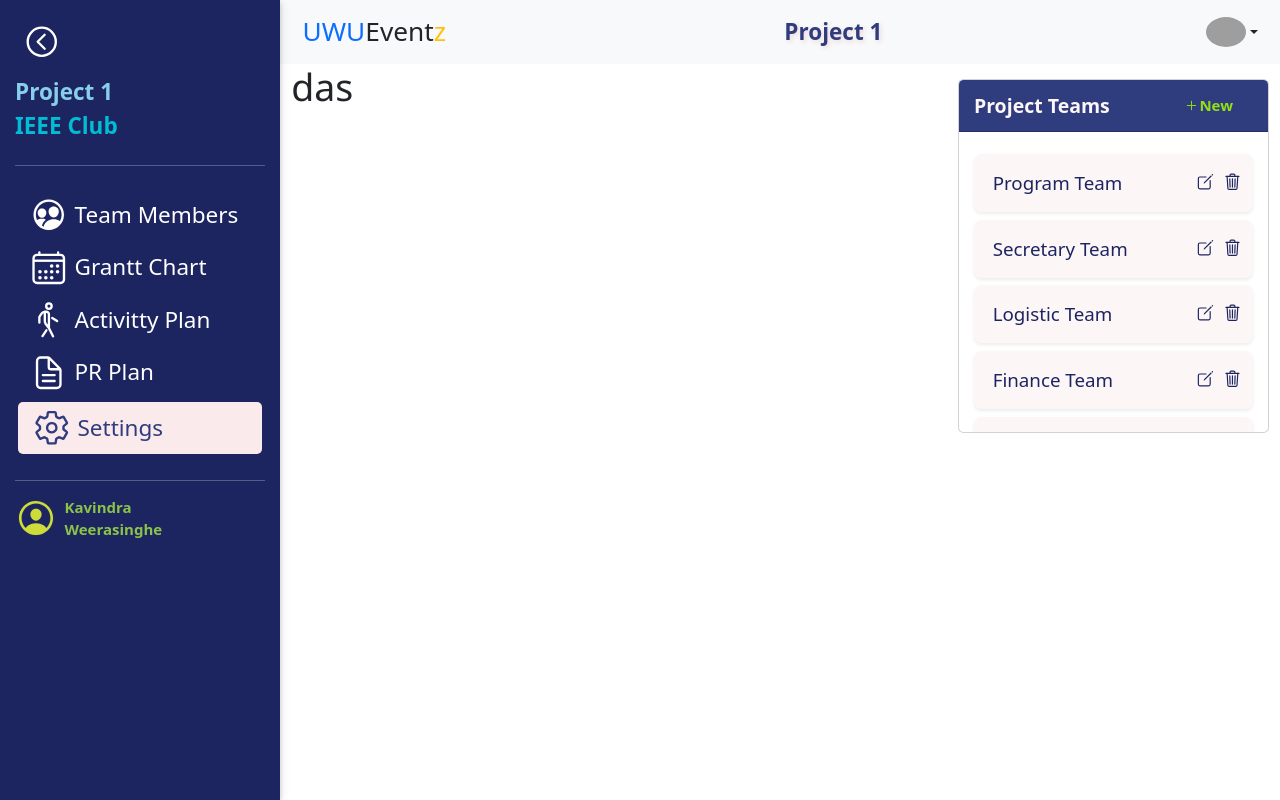
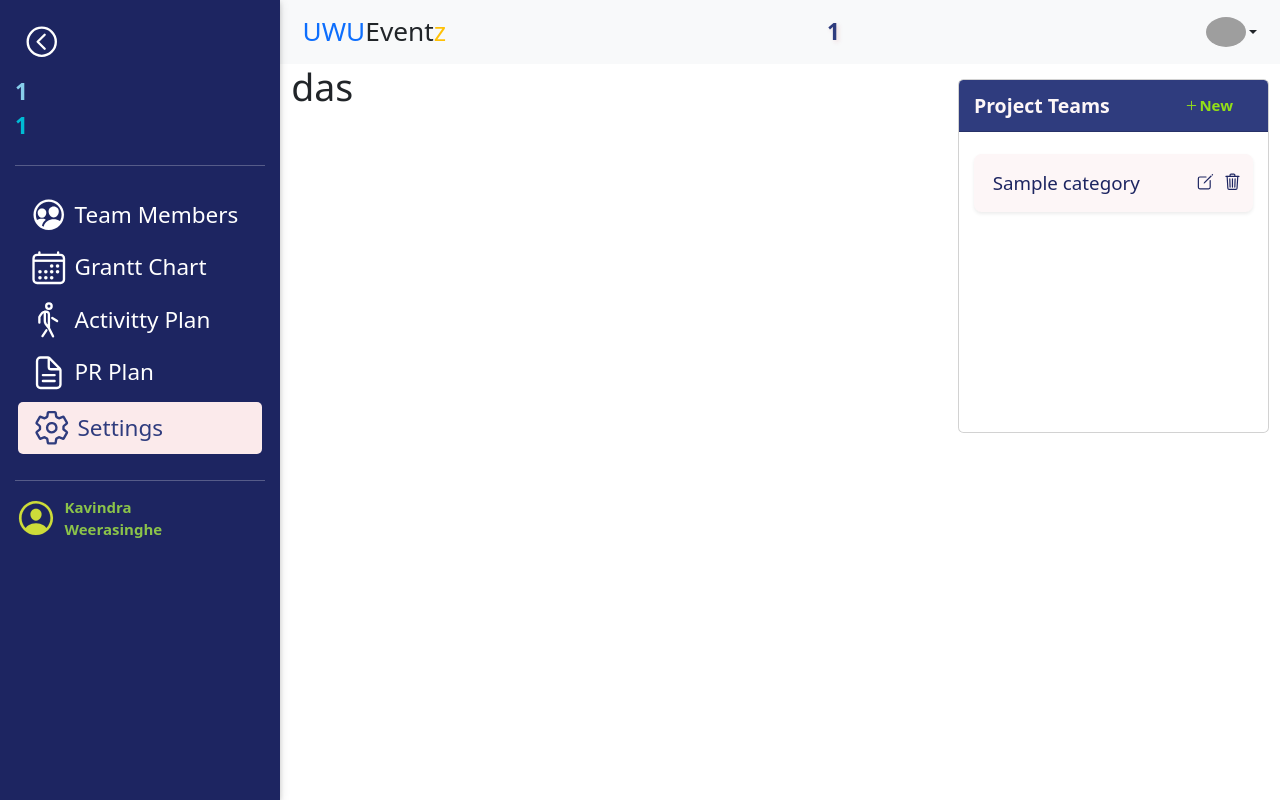
Before and after one commit to WDK-Techno/University-Event-Management-System, a PHP site: page /projectdashboard.php in a window 1280 px wide. Run offline with PHP 8.4, Linux system fonts and the light colour scheme; tables that the repository leaves empty hold one stand-in row (values such as "Sample post"); grey boxes are pictures that could not be loaded.

Commit message:
team categoru add and load completed

```diff
--- a/classes/Project.php
+++ b/classes/Project.php
@@ -97,7 +97,7 @@ class Project
 
             if ($pstmt->rowCount() > 0) {
                 $this->projectID = $con->lastInsertId();
-                $this->loadDataFromProectID($con);
+                $this->loadDataFromProjectID($con);
             } else {
 
                 return false;
@@ -107,7 +107,7 @@ class Project
         }
     }
 
-    public function loadDataFromProectID($con)
+    public function loadDataFromProjectID($con)
     {
 
         try {
--- /dev/null
+++ b/classes/TeamCategory.php
@@ -0,0 +1,116 @@
+<?php
+
+namespace classes;
+
+use PDOException;
+
+class TeamCategory
+{
+    private $categoryID;
+    private $categoryName;
+    private $projectID;
+    private $status;
+
+    public function getCategoryID()
+    {
+        return $this->categoryID;
+    }
+
+    public function setCategoryID($categoryID)
+    {
+        $this->categoryID = $categoryID;
+    }
+
+
+    public function getCategoryName()
+    {
+        return $this->categoryName;
+    }
+
+
+    public function setCategoryName($categoryName)
+    {
+        $this->categoryName = $categoryName;
+    }
+
+
+    public function getProjectID()
+    {
+        return $this->projectID;
+    }
+
+
+    public function setProjectID($projectID)
+    {
+        $this->projectID = $projectID;
+    }
+
+
+    public function getStatus()
+    {
+        return $this->status;
+    }
+
+
+    public function setStatus($status)
+    {
+        $this->status = $status;
+    }
+
+    public function __construct($categoryID, $categoryName, $projectID, $status)
+    {
+        $this->categoryID = $categoryID;
+        $this->categoryName = $categoryName;
+        $this->projectID = $projectID;
+        $this->status = $status;
+    }
+
+    public function addNewTeam($con)
+    {
+        try {
+
+
+            $query = "INSERT INTO team_category (category_name, project_id, status)
+                    VALUES (?,?,?)";
+            $pstmt = $con->prepare($query);
+            $pstmt->bindValue(1, $this->categoryName);
+            $pstmt->bindValue(2, $this->projectID);
+            $pstmt->bindValue(3, $this->status);
+            $pstmt->execute();
+
+            return $pstmt->rowCount() > 0;
+
+        } catch (PDOException $exc) {
+            die("Error in Team Category Inserting " . $exc->getMessage());
+        }
+
+    }
+
+    public static function getTeamCategoeryListFromProjectID($con, $projectID)
+    {
+        $teamCategories = array();
+        try {
+
+            $query = "SELECT * FROM team_category WHERE project_id=?";
+            $pstmt = $con->prepare($query);
+            $pstmt->bindValue(1, $projectID);
+            $pstmt->execute();
+            $rs = $pstmt->fetchAll(\PDO::FETCH_OBJ);
+            if (!empty($rs)) {
+                foreach ($rs as $row) {
+                    $teamCategory = new TeamCategory($row->category_id, $row->category_name,
+                        $row->project_id, $row->status);
+                    $teamCategories[] = $teamCategory;
+                }
+            }
+
+        } catch (PDOException $exc) {
+            die("Error in Team Category Loading " . $exc->getMessage());
+        }
+        return $teamCategories;
+    }
+
+
+
+
+}
--- a/classes/User.php
+++ b/classes/User.php
@@ -104,6 +104,42 @@ class Undergraduate extends User
     private $lastName;
     private $contactNo;
 
+    public function getFirstName()
+    {
+        return $this->firstName;
+    }
+
+
+    public function setFirstName($firstName)
+    {
+        $this->firstName = $firstName;
+    }
+
+
+    public function getLastName()
+    {
+        return $this->lastName;
+    }
+
+
+    public function setLastName($lastName)
+    {
+        $this->lastName = $lastName;
+    }
+
+    public function getContactNo()
+    {
+        return $this->contactNo;
+    }
+
+
+    public function setContactNo($contactNo)
+    {
+        $this->contactNo = $contactNo;
+    }
+
+
+
     public function __construct($usrname, $password, $firstName, $lastName, $contactNo)
     {
         parent::__construct($usrname, $password);
@@ -161,6 +197,27 @@ class Undergraduate extends User
         }
     }
 
+    public function loadDataFromUserID($con){
+
+        $query = "SELECT * FROM undergraduate INNER JOIN user ON undergraduate.user_id = user.user_id WHERE user.user_id =?";
+        $pstmt = $con->prepare($query);
+        $pstmt->bindValue(1, parent::getUserId());
+        $pstmt->execute();
+        $rs = $pstmt->fetch(\PDO::FETCH_OBJ);
+        if (!empty($rs)) {
+            parent::setUsername($rs->user_name);
+            parent::setRole($rs->role);
+            parent::setStatus($rs->status);
+            $this->firstName = $rs->first_name;
+            $this->lastName = $rs->last_name;
+            $this->contactNo = $rs->contact_no;
+
+            return true;
+        } else {
+            return false;
+        }
+    }
+
 }
 
 class Club extends User
@@ -168,7 +225,32 @@ class Club extends User
     private $clubName;
     private $contactNo;
 
-    public function __construct($usrname, $password,$clubName,$contactNo)
+
+    public function getClubName()
+    {
+        return $this->clubName;
+    }
+
+
+    public function setClubName($clubName)
+    {
+        $this->clubName = $clubName;
+    }
+
+
+    public function getContactNo()
+    {
+        return $this->contactNo;
+    }
+
+
+    public function setContactNo($contactNo)
+    {
+        $this->contactNo = $contactNo;
+    }
+
+
+    public function __construct($usrname, $password, $clubName, $contactNo)
     {
         parent::__construct($usrname, $password);
 
@@ -177,7 +259,9 @@ class Club extends User
         parent::setRole("club");
         parent::setStatus("new");
     }
-    public function registerClub($con){
+
+    public function registerClub($con)
+    {
         $findDuplicate = parent::checkDuplicateEmail($con); //check duplicate
         if (!$findDuplicate) {
             try {
@@ -200,14 +284,35 @@ class Club extends User
                     $pstmt2->bindValue(3, $this->contactNo);
                     $pstmt2->execute();
 
-                    return $pstmt2->rowCount()>0;
-                }else{
+                    return $pstmt2->rowCount() > 0;
+                } else {
                     return false;
                 }
-            }catch (PDOException $exc){
-                die("Error in Club Registraion ". $exc->getMessage() );
+            } catch (PDOException $exc) {
+                die("Error in Club Registraion " . $exc->getMessage());
             }
-        }else{
+        } else {
+            return false;
+        }
+    }
+
+    public function loadDataFromUserID($con)
+    {
+
+        $query = "SELECT * FROM club INNER JOIN user ON club.user_id = user.user_id WHERE user.user_id =?";
+        $pstmt = $con->prepare($query);
+        $pstmt->bindValue(1, parent::getUserId());
+        $pstmt->execute();
+        $rs = $pstmt->fetch(\PDO::FETCH_OBJ);
+        if (!empty($rs)) {
+            parent::setUsername($rs->user_name);
+            parent::setRole($rs->role);
+            parent::setStatus($rs->status);
+            $this->clubName = $rs->name;
+            $this->contactNo = $rs->contact_no;
+
+            return true;
+        } else {
             return false;
         }
     }
--- a/projectdashboard.php
+++ b/projectdashboard.php
@@ -1,4 +1,39 @@
 <?php
+
+require_once "classes/DBConnector.php";
+require_once "classes/Project.php";
+require_once "classes/User.php";
+require_once "classes/TeamCategory.php";
+
+use classes\Project;
+use classes\DBConnector;
+use classes\Club;
+use classes\Undergraduate;
+use classes\TeamCategory;
+
+$projectIDFromSession = 1;
+$con = DBConnector::getConnection();
+
+//Load Project Details to object
+$project = new Project($projectIDFromSession, null, null, null, null);
+
+if (!$project->loadDataFromProjectID($con)) {
+    die("Cannot Load From Database");
+} else {
+
+    //Get Club Details
+    $club = new Club(null, null, null, null);
+    $club->setUserId($project->getClubID());
+    $club->loadDataFromUserID($con);
+
+    //Get Project Chair Details
+    $projectChair = new Undergraduate(null, null, null, null, null);
+    $projectChair->setUserId($project->getProjectChairID());
+    $projectChair->loadDataFromUserID($con);
+
+    //Get Team Category List
+    $teamCategory = new TeamCategory(null, null, null, null);
+    $teamCategories = TeamCategory::getTeamCategoeryListFromProjectID($con, $project->getProjectID());
 
     if ($_SERVER['REQUEST_METHOD'] == 'GET') {
         $selected_menuNo = 5;
@@ -23,7 +58,8 @@ if ($_SERVER['REQUEST_METHOD'] == 'GET') {
         <!-- ===== Boostrap CSS ==== -->
         <!-- <link rel="stylesheet" href="https://maxcdn.bootstrapcdn.com/bootstrap/4.5.2/css/bootstrap.min.css"> -->
         <link href="https://cdn.jsdelivr.net/npm/bootstrap@5.3.0/dist/css/bootstrap.min.css" rel="stylesheet"
-          integrity="sha384-9ndCyUaIbzAi2FUVXJi0CjmCapSmO7SnpJef0486qhLnuZ2cdeRhO02iuK6FUUVM" crossorigin="anonymous">
+              integrity="sha384-9ndCyUaIbzAi2FUVXJi0CjmCapSmO7SnpJef0486qhLnuZ2cdeRhO02iuK6FUUVM"
+              crossorigin="anonymous">
 
 
     </head>
@@ -45,8 +81,8 @@ if ($_SERVER['REQUEST_METHOD'] == 'GET') {
             </a> -->
 
             <div id="project-details" class="my-2" style="font-weight:bold; font-size: 1.5rem;">
-            <span class="d-block w3-text-light-blue">Project 1</span>
-            <span class="d-block w3-text-cyan">IEEE Club</span>
+                <span class="d-block w3-text-light-blue"><?= $project->getProjectName() ?></span>
+                <span class="d-block w3-text-cyan"><?= $club->getClubName() ?></span>
             </div>
 
             <hr>
@@ -107,7 +143,7 @@ if ($_SERVER['REQUEST_METHOD'] == 'GET') {
                 <span class="navbar-toggler-icon"></span>
                 </button> -->
                 <!-- <div class="collapse navbar-collapse" id="navbarSupportedContent"> -->
-            <div id="project-name" class="ms-0 me-auto mx-sm-auto">Project 1</div>
+                <div id="project-name" class="ms-0 me-auto mx-sm-auto"><?= $project->getProjectName() ?></div>
                 <div class="d-flex" id="navbarSupportedContent">
                     <ul class="navbar-nav me-auto mb-2 mb-lg-0">
                         <!-- <li class="nav-item">
@@ -201,7 +237,7 @@ if ($_SERVER['REQUEST_METHOD'] == 'GET') {
                                              role="document">
                                             <div class="modal-content">
                                                 <!--=== form =====-->
-                                            <form>
+                                                <form action="process/projectdashboard/addNewTeam.php" method="post">
                                                     <div class="modal-header py-2 px-2"
                                                          style="background-color: var(--darker-primary); color: var(--lighter-secondary);">
                                                         <div class="d-flex flex-row w-100 justify-content-between">
@@ -218,6 +254,9 @@ if ($_SERVER['REQUEST_METHOD'] == 'GET') {
                                                             </div>
                                                         </div>
 
+                                                        <!--======= hidden ==========-->
+                                                        <input type="hidden" name="menuNo" value="5">
+                                                        <input type="hidden" name="project_id" value="<?=$project->getProjectID() ?>">
                                                     </div>
 
                                                     <div class="modal-body"
@@ -252,76 +291,31 @@ if ($_SERVER['REQUEST_METHOD'] == 'GET') {
                                 <div class="card-body" style="overflow-y: auto; height: 300px;">
                                     <div class="container card-project-teams-list">
 
+                                        <?php
+                                        foreach ($teamCategories as $teamCategory) {
+                                            ?>
+
                                             <div class="row shadow-sm ps-2 py-3 my-2 rounded-3 fw-normal"
                                                  style="font-size: 1.0rem; background-color: var(--lighter-secondary); color: var(--darker-primary);">
                                                 <div class="col-9 d-flex">
-                                            <div class="my-auto fs-5">Program Team</div>
+                                                    <div class="my-auto fs-5"><?= $teamCategory->getCategoryName() ?></div>
                                                 </div>
                                                 <div class="col-3" style="font-size: 1.5rem;">
                                                     <div class="d-flex mx-auto card-list-option-buttons"
                                                          style="font-size: 1.7rem;">
                                                         <ion-icon class="me-2 my-auto" type="button"
                                                                   name="create-outline"></ion-icon>
-                                                <ion-icon class="my-auto" type="button" name="trash-outline"></ion-icon>
+                                                        <ion-icon class="my-auto" type="button"
+                                                                  name="trash-outline"></ion-icon>
                                                     </div>
                                                 </div>
                                             </div>
-                                    <div class="row shadow-sm ps-2 py-3 my-2 rounded-3 fw-normal"
-                                         style="font-size: 1.0rem; background-color: var(--lighter-secondary); color: var(--darker-primary);">
-                                        <div class="col-9 d-flex">
-                                            <div class="my-auto fs-5">Secretary Team</div>
-                                        </div>
-                                        <div class="col-3" style="font-size: 1.5rem;">
-                                            <div class="d-flex mx-auto card-list-option-buttons"
-                                                 style="font-size: 1.7rem;">
-                                                <ion-icon class="me-2 my-auto" type="button"
-                                                          name="create-outline"></ion-icon>
-                                                <ion-icon class="my-auto" type="button" name="trash-outline"></ion-icon>
-                                            </div>
-                                        </div>
-                                    </div>
-                                    <div class="row shadow-sm ps-2 py-3 my-2 rounded-3 fw-normal"
-                                         style="font-size: 1.0rem; background-color: var(--lighter-secondary); color: var(--darker-primary);">
-                                        <div class="col-9 d-flex">
-                                            <div class="my-auto fs-5">Logistic Team</div>
-                                        </div>
-                                        <div class="col-3" style="font-size: 1.5rem;">
-                                            <div class="d-flex mx-auto card-list-option-buttons"
-                                                 style="font-size: 1.7rem;">
-                                                <ion-icon class="me-2 my-auto" type="button"
-                                                          name="create-outline"></ion-icon>
-                                                <ion-icon class="my-auto" type="button" name="trash-outline"></ion-icon>
-                                            </div>
-                                        </div>
-                                    </div>
-                                    <div class="row shadow-sm ps-2 py-3 my-2 rounded-3 fw-normal"
-                                         style="font-size: 1.0rem; background-color: var(--lighter-secondary); color: var(--darker-primary);">
-                                        <div class="col-9 d-flex">
-                                            <div class="my-auto fs-5">Finance Team</div>
-                                        </div>
-                                        <div class="col-3" style="font-size: 1.5rem;">
-                                            <div class="d-flex mx-auto card-list-option-buttons"
-                                                 style="font-size: 1.7rem;">
-                                                <ion-icon class="me-2 my-auto" type="button"
-                                                          name="create-outline"></ion-icon>
-                                                <ion-icon class="my-auto" type="button" name="trash-outline"></ion-icon>
-                                            </div>
-                                        </div>
-                                    </div>
-                                    <div class="row shadow-sm ps-2 py-3 my-2 rounded-3 fw-normal"
-                                         style="font-size: 1.0rem; background-color: var(--lighter-secondary); color: var(--darker-primary);">
-                                        <div class="col-9 d-flex">
-                                            <div class="my-auto fs-5">Design Team</div>
-                                        </div>
-                                        <div class="col-3" style="font-size: 1.5rem;">
-                                            <div class="d-flex mx-auto card-list-option-buttons"
-                                                 style="font-size: 1.7rem;">
-                                                <ion-icon class="me-2 my-auto" type="button"
-                                                          name="create-outline"></ion-icon>
-                                                <ion-icon class="my-auto" type="button" name="trash-outline"></ion-icon>
-                                            </div>
-                                        </div>
-                                    </div>
+
+                                            <?php
+
+                                        }
+
+                                        ?>
 
 
                                     </div>
@@ -364,3 +358,6 @@ if ($_SERVER['REQUEST_METHOD'] == 'GET') {
     </body>
 
     </html>
+    <?php
+}
+?>
```
Also changed, not shown: process/projectdashboard/addNewTeam.php (added, +28 -0 lines). Lines whose indentation alone changed are shown as unchanged.
